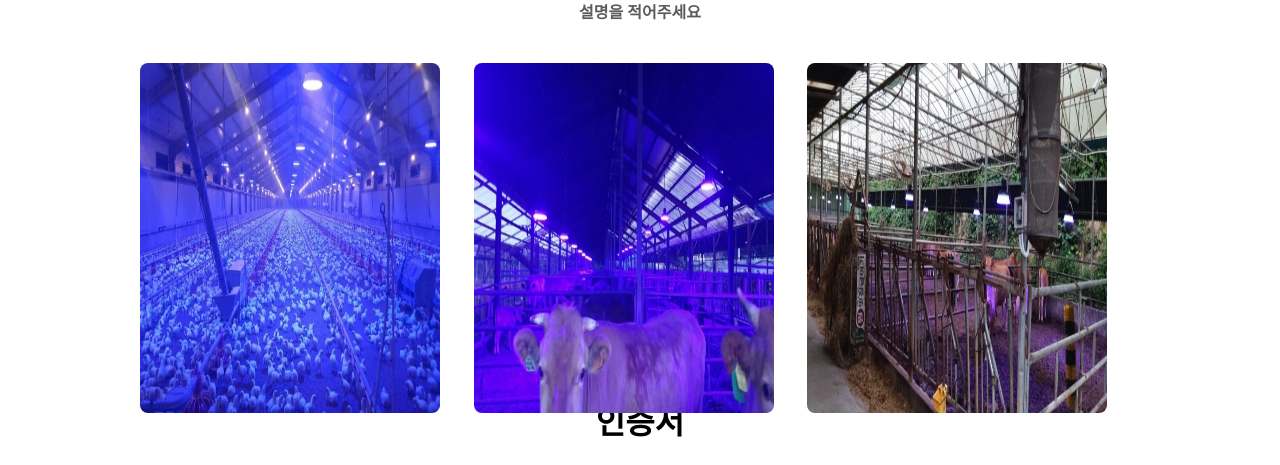
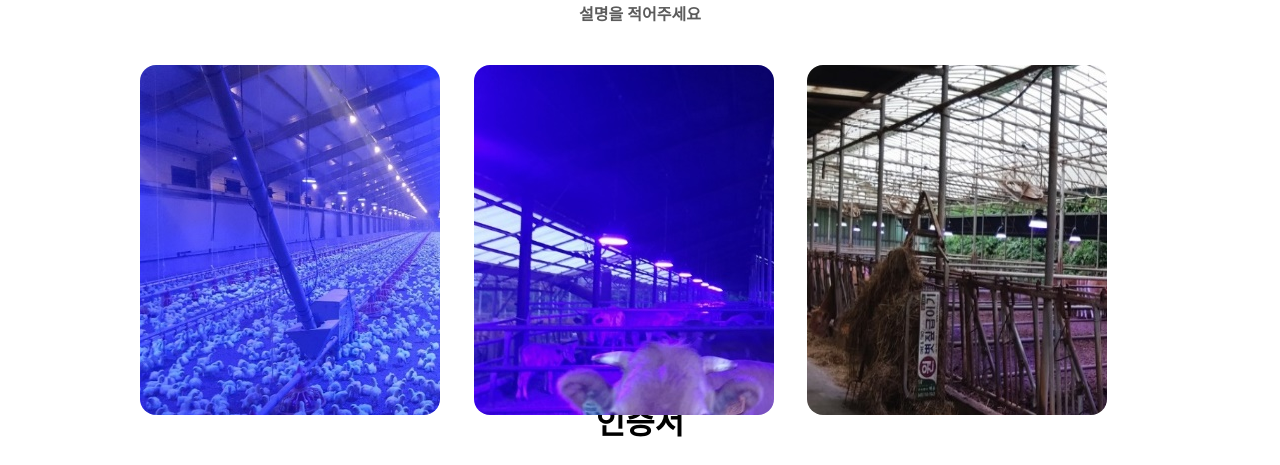
Before and after one commit to worldhostm/eparanbyeol, a Next.js app: page / in a window 1280 px wide. Shown: the part 334-799 px from the top of the page. Built offline with nearby package versions, Linux system fonts and the light colour scheme.

Commit message:
이미지 관련 수정

```diff
--- a/src/app/_components/SwiperComp.tsx
+++ b/src/app/_components/SwiperComp.tsx
@@ -54,7 +54,17 @@ export default function SwiperComp({imgs,auto, useHover}:Props){
           onMouseEnter={()=>setisHover(true)}
           // onMouseLeave={()=>setisHover(false)}
           >
-            <Image src={e} width={300} height={350} objectFit='true' alt=''/>
+            <div
+            style={{
+              backgroundImage:`url(${e})`,
+              width:'300px',
+              height:'350px',
+              borderRadius:'16px',
+            }}
+            >
+
+            </div>
+            {/* <Image src={e} width={300} height={350} objectFit='true' alt=''/> */}
             {
               useHover && isHover ?
               <div className={styles.overimage}>
--- a/src/app/certificate/_components/Certificates.tsx
+++ b/src/app/certificate/_components/Certificates.tsx
@@ -25,8 +25,11 @@ export default function Certificates() {
               <div
               className={sty.contentNode}
               key={'contentNode'+idx+ '$$'}
+              style={{
+                backgroundImage:`url(/certificate/${e.img})`,
+              }}
               >
-                  <Image src={'/certificate/' + e.img} width={420} height={600} alt="certificates" />
+                  {/* <Image src={'/certificate/' + e.img} width={420} height={600} alt="certificates" /> */}
               </div>
              )
             }
--- a/src/app/certificate/_components/certificates.module.css
+++ b/src/app/certificate/_components/certificates.module.css
@@ -26,15 +26,16 @@
   display: grid;
   grid-template-columns: repeat(3, 1fr);
   gap: 20px;
-
 }
 .contentNode{
   display: flex;
   align-items: center;
   justify-content: center;
-  width: 440px;
-  height: 640px;
-  background-color: #FAFAFA;
+  width:420px;
+  height:600px;
+  background-size: cover;
+  background-position: center;
+  background-repeat: no-repeat;
 }
 .title{
   font-size: 32px;
```
